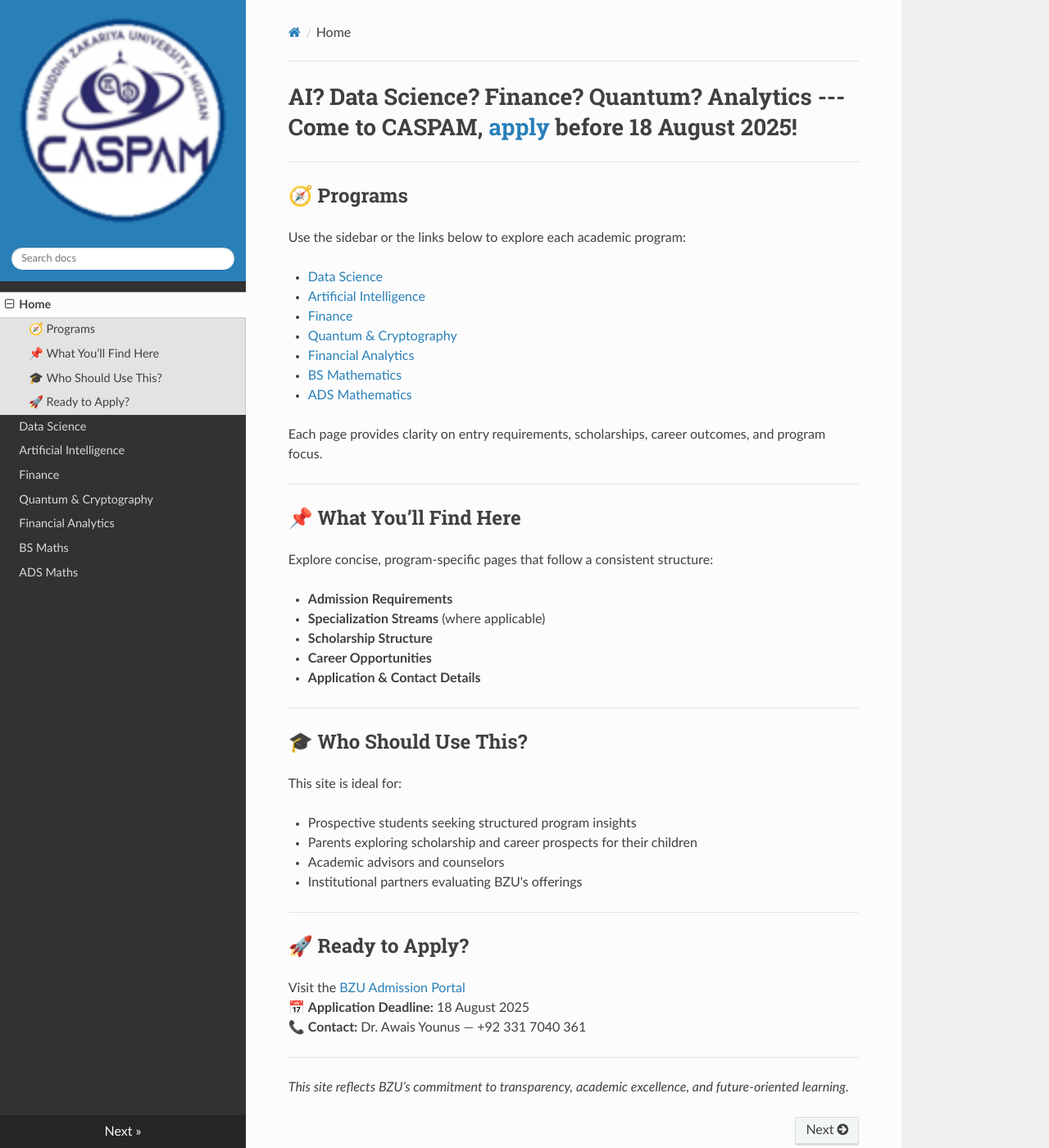
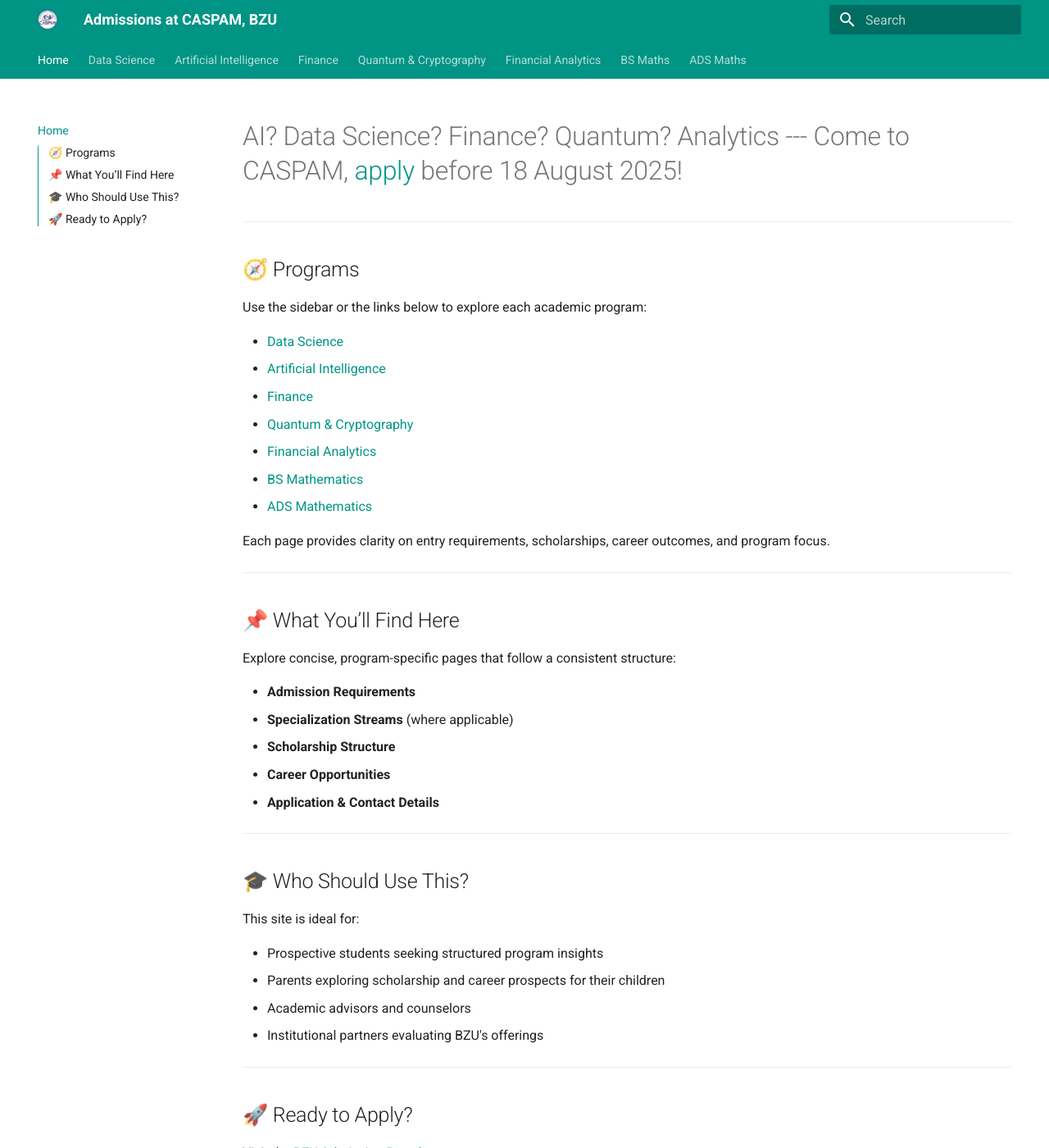
Before and after one commit to AtharKharal/caspam-admissions, an MkDocs documentation site: the page built from docs/index.md, in a window 1280 px wide and 1400 px high. Shown: the whole window at 82% size. Built offline with MkDocs 1.6.1 and Material for MkDocs 9.7.7, drawn with Linux system fonts in a browser that asks for light colours; nearby versions of some CDN libraries; part of the change alters nothing that is shown; some of the changed text lies outside the part shown.

```diff
--- a/mkdocs.yml
+++ b/mkdocs.yml
@@ -14,7 +14,7 @@ nav:
   - ADS Maths: mathADS.md
 
 theme:
-  name: readthedocs # material
+  name: material
   palette:
     - media: "(prefers-color-scheme: light)"
       scheme: default
```
